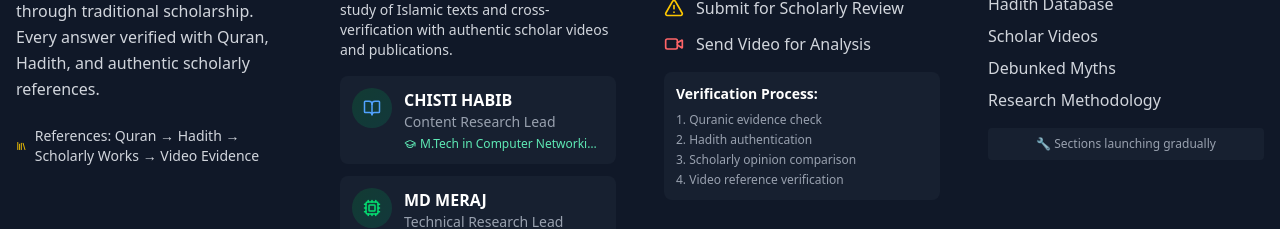
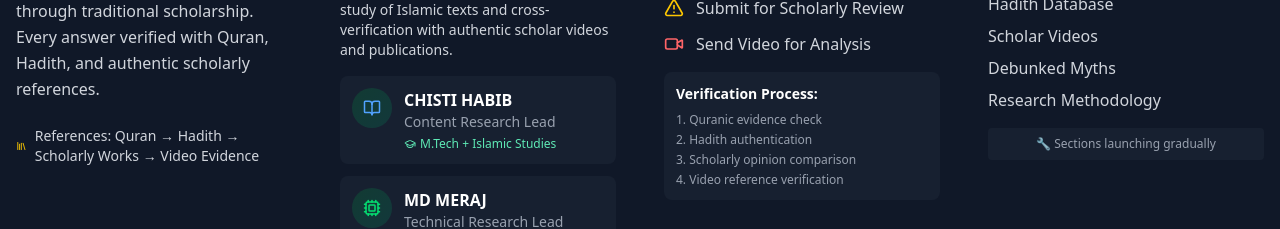
Before and after one commit to mdMERAJ77/islamic-answers, a React (Vite) app in the folder frontend/: page /donate in a window 1280 px wide. Shown: the part 1680-1909 px from the top of the page. Built offline with nearby package versions, Linux system fonts and the light colour scheme; no server answers.

Commit message:
UPDATE: Footer - Research Team with CHISTI HABIB (M.Tech) & MD MERAJ (B.Tech) roles

```diff
--- a/frontend/src/components/Footer.jsx
+++ b/frontend/src/components/Footer.jsx
@@ -119,7 +119,7 @@ const Footer = () => {
               <ResearchMember
                 name="CHISTI HABIB"
                 role="Content Research Lead"
-                education="M.Tech in Computer Networking(Ongoing) + Islamic Studies"
+                education="M.Tech + Islamic Studies"
                 icon={<BookOpen size={18} className="text-blue-400" />}
               />
 
```
